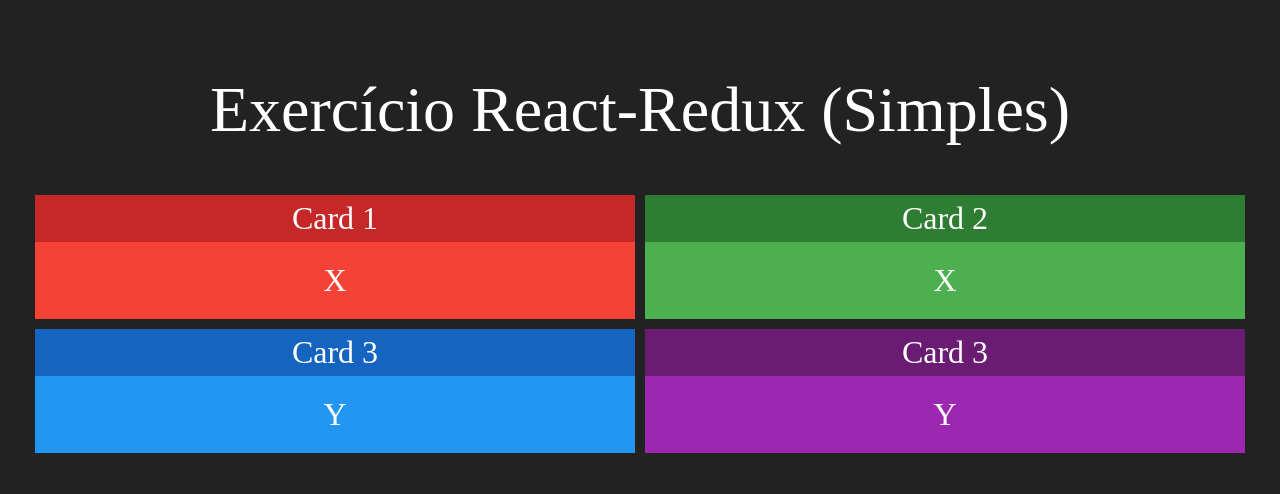
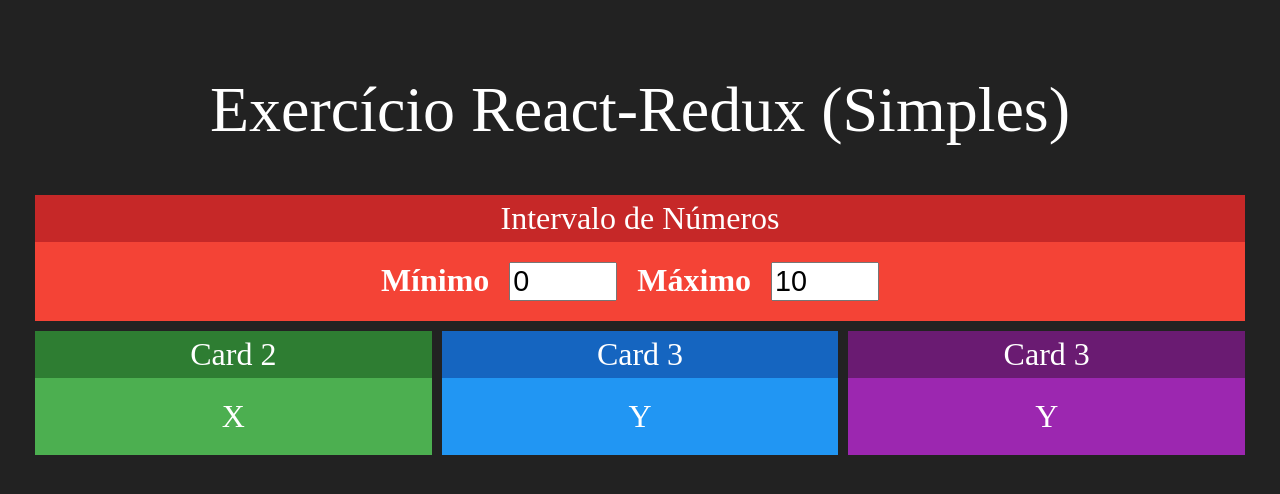
Before and after one commit to DenilsonDonolato/redux-simples, a React (Create React App) app: page / in a window 1280 px wide. Shown: the top 494 px of the page. Built offline with nearby package versions, Linux system fonts and the light colour scheme.

Commit message:
Intervalo

```diff
--- a/src/App.js
+++ b/src/App.js
@@ -1,19 +1,18 @@
 import './App.css';
 import Card from './components/Card';
+import Intervalo from './components/Intervalo';
 
 function App() {
   return (
     <div className="App">
       <h1>Exercício React-Redux (Simples)</h1>
       <div className="linha">
-        <Card title="Card 1" red>
-          X
-        </Card>
+        <Intervalo/>
+      </div>
+      <div className="linha">
         <Card title="Card 2" green>
           X
         </Card>
-      </div>
-      <div className="linha">
         <Card  title="Card 3" blue>
           Y
         </Card>
--- /dev/null
+++ b/src/components/Intervalo.css
@@ -0,0 +1,6 @@
+.Intervalo input {
+  font-size: 1.8rem;
+  margin-left: 20px;
+  margin-right: 20px;
+  width: 100px;
+}
--- /dev/null
+++ b/src/components/Intervalo.jsx
@@ -0,0 +1,22 @@
+import "./Intervalo.css";
+import React from 'react';
+import Card from "./Card";
+
+function Intervalo(props) {
+  return(
+    <Card title="Intervalo de Números" red>
+      <div className="Intervalo">
+        <span>
+          <strong>Mínimo</strong>
+          <input type="number" value={0} readOnly/>
+        </span>
+        <span>
+          <strong>Máximo</strong>
+          <input type="number" value={10} readOnly/>
+        </span>
+      </div>
+    </Card>
+  );
+}
+
+export default Intervalo;
```
